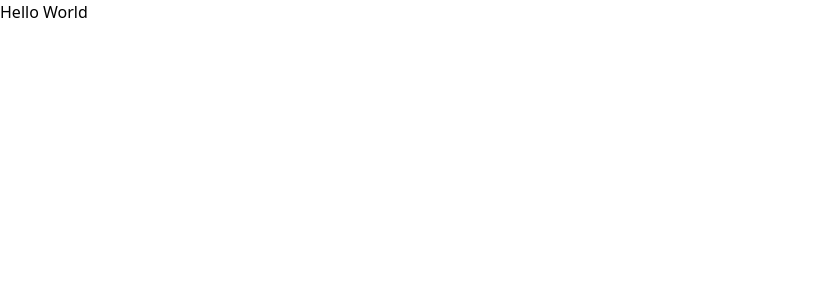
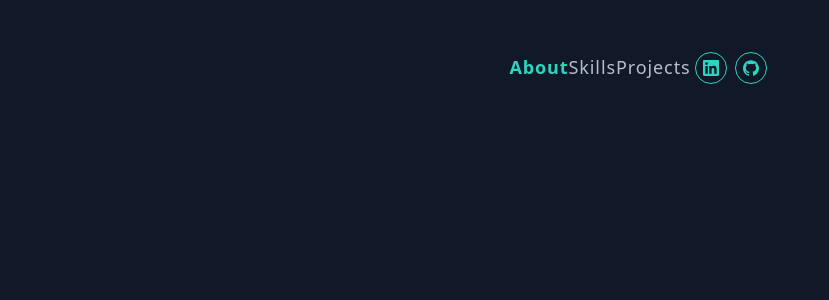
Before and after one commit to Wischnat/julian-wischnat.github.io, a React (Vite) app: page / in a window 1280 px wide. Shown: the top 300 px of the page, without its empty margins (0-829 px from the left). Built offline with nearby package versions, Linux system fonts and the light colour scheme.

Commit message:
Add navbar

```diff
--- a/src/App.tsx
+++ b/src/App.tsx
@@ -1,3 +1,14 @@
+import { Navbar } from "./components/Navbar";
+
 export default function App() {
-  return <p>Hello World</p>;
+  return (
+    <div className="bg-gray-900 leading-loose text-slate-400 antialiased selection:bg-teal-300 selection:text-gray-900 -z-50">
+      <div className="flex flex-row mx-auto min-h-screen max-w-screen-xl pr-6 md:pr-12 lg:pr-24">
+        <div className="mx-auto min-h-screen max-w-screen-xl pl-6 md:pl-12 lg:pl-24 pb-20  pt-10">
+          <Navbar />
+          <main></main>
+        </div>
+      </div>
+    </div>
+  );
 }
--- /dev/null
+++ b/src/components/Navbar.tsx
@@ -0,0 +1,111 @@
+import { SetStateAction, useEffect, useState } from "react";
+import { SiLinkedin, SiGithub } from "react-icons/si";
+import { Link } from "react-scroll";
+
+export const Navbar = () => {
+  const about = "about";
+  const skills = "skills";
+  const projects = "projects";
+  const [activeLink, setActiveLink] = useState("about");
+  const [scrolled, setScrolled] = useState(false);
+
+  useEffect(() => {
+    const percent90Screen: number = window.innerHeight * 0.9;
+    const onScroll = () => {
+      if (window.screenY < percent90Screen) {
+        setScrolled(true);
+      } else {
+        setScrolled(false);
+      }
+    };
+
+    window.addEventListener("scroll", onScroll);
+    return () => window.removeEventListener("scroll", onScroll);
+  }, []);
+
+  const onUpdateSetActiveLink = (value: SetStateAction<string>) => {
+    setActiveLink(value);
+  };
+
+  return (
+    <nav
+      className={
+        scrolled
+          ? "flex justify-between sticky top-0 bg-gray-900 py-3"
+          : "flex justify-between top-0"
+      }
+    >
+      <section className="w-full max-w-screen-xl mx-auto">
+        <ul className="flex justify-around items-center">
+          <li>
+            <Link
+              className={
+                activeLink === about
+                  ? "font-bold text-teal-400 tracking-wider text-lg opacity-100"
+                  : "font-normal text-slate-200 tracking-wider text-lg opacity-80"
+              }
+              onSetActive={() => onUpdateSetActiveLink(about)}
+              onClick={() => onUpdateSetActiveLink(about)}
+              spy
+              to={about}
+            >
+              About
+            </Link>
+          </li>
+          <li>
+            <Link
+              className={
+                activeLink === skills
+                  ? "font-bold text-teal-400 tracking-wider text-lg opacity-100"
+                  : "font-normal text-slate-200 tracking-wider text-lg opacity-80"
+              }
+              onSetActive={() => onUpdateSetActiveLink(skills)}
+              onClick={() => onUpdateSetActiveLink(skills)}
+              spy
+              to={skills}
+            >
+              Skills
+            </Link>
+          </li>
+          <li>
+            <Link
+              className={
+                activeLink === projects
+                  ? "font-bold text-teal-400 tracking-wider text-lg opacity-100"
+                  : "font-normal text-slate-200 tracking-wider text-lg opacity-80"
+              }
+              onSetActive={() => onUpdateSetActiveLink(projects)}
+              onClick={() => onUpdateSetActiveLink(projects)}
+              spy
+              to={projects}
+            >
+              Projects
+            </Link>
+          </li>
+        </ul>
+      </section>
+      <section>
+        <ul className="flex items-center justify-end">
+          <li>
+            <a
+              href="www.linkedin.com/in/julian-wischnat"
+              className="relative hidden md:inline-flex w-8 h-8 items-center justify-center mx-1 leading-none text-teal-400 border rounded-3xl border-solid border-teal-400 hover:text-gray-900 hover:duration-300 z-0
+            before:w-8 before:h-8 before:absolute before:bg-teal-400 before:duration-300 ease-in-out before:rounded-3xl transition-[0.3s] before:scale-0 hover:before:scale-100 before:-z-10"
+            >
+              <SiLinkedin />
+            </a>
+          </li>
+          <li>
+            <a
+              href="https://github.com/Wischnat"
+              className="relative hidden md:inline-flex w-8 h-8 items-center justify-center mx-1 leading-none text-teal-400 border rounded-3xl border-solid border-teal-400 hover:text-gray-900 hover:duration-300 z-20
+            before:w-8 before:h-8 before:absolute before:bg-teal-400 before:duration-300 ease-in-out before:rounded-3xl before:scale-0 hover:before:scale-100 hover:before:-z-10"
+            >
+              <SiGithub />
+            </a>
+          </li>
+        </ul>
+      </section>
+    </nav>
+  );
+};
```
